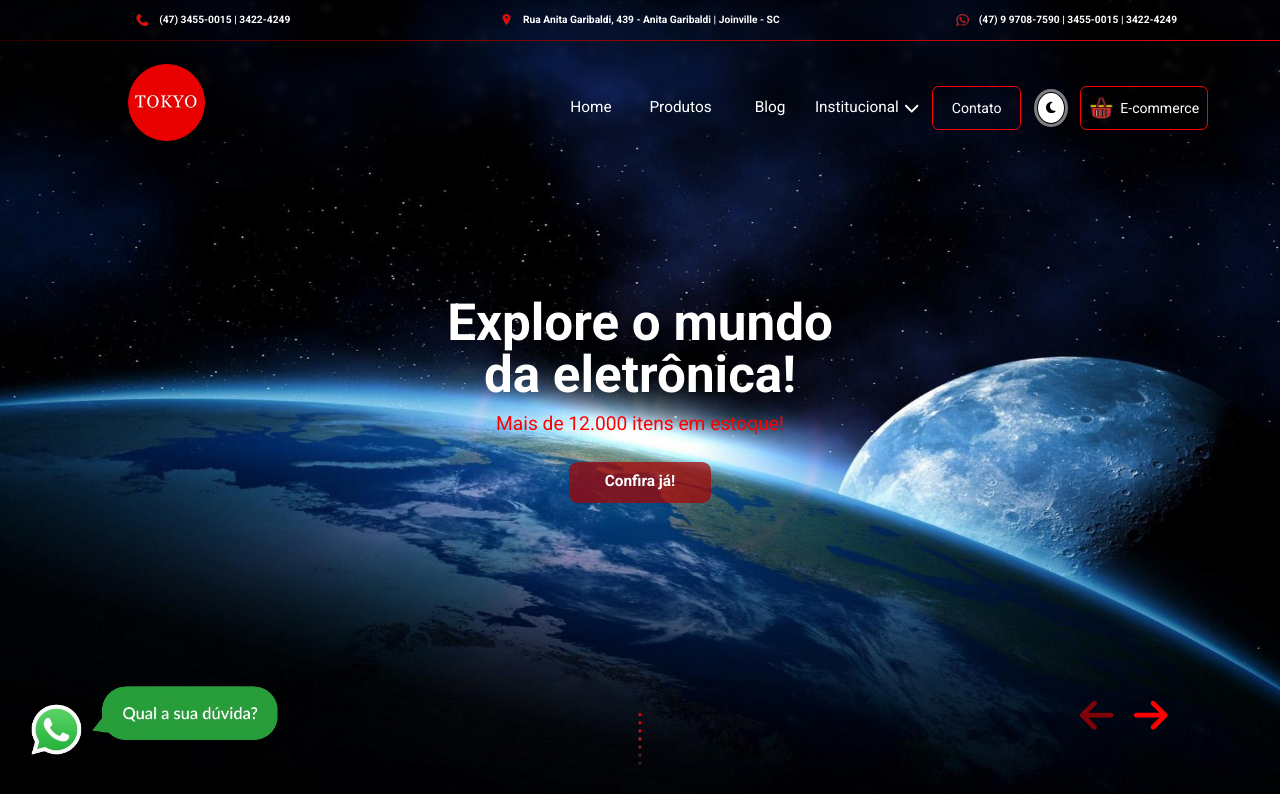
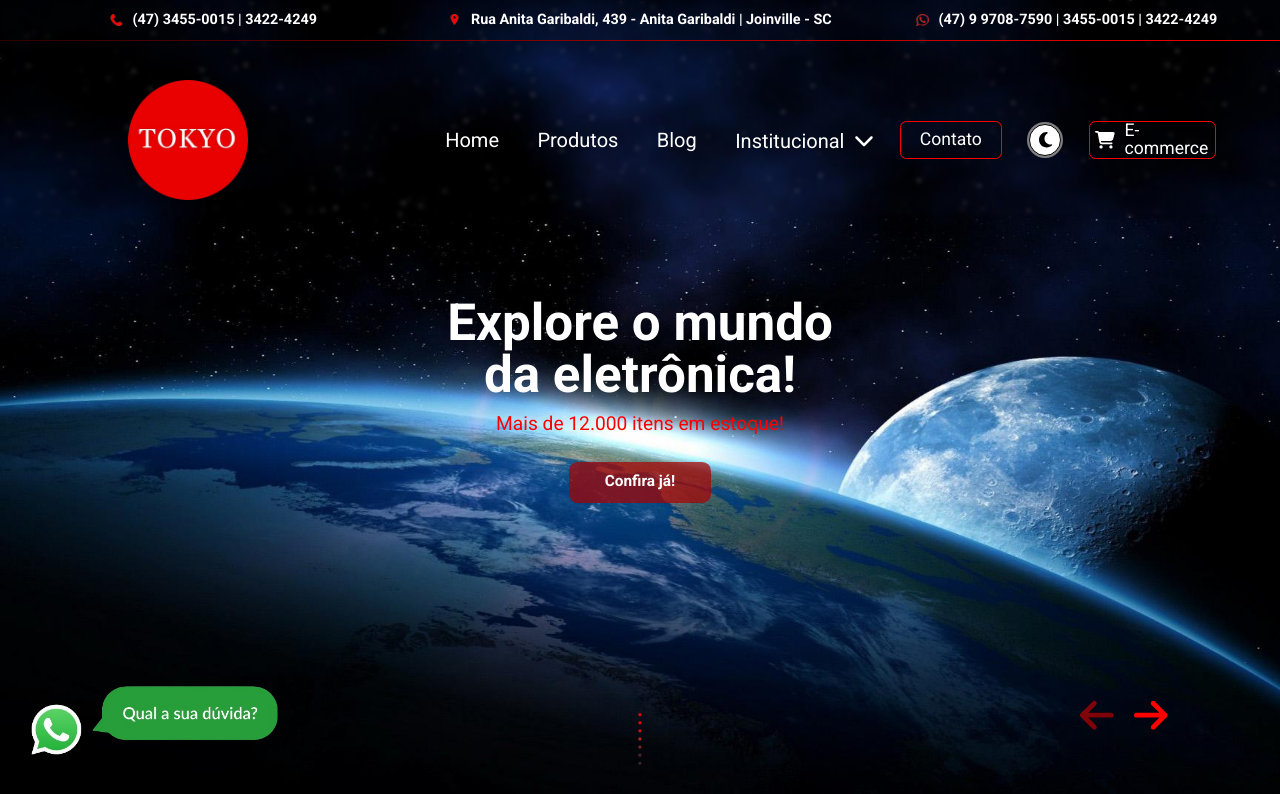
Before and after one commit to WesleySardi/projeto-TokyoComponentesLTDA, a React (Create React App) app: page /home in a window 1280 px wide. Shown: the top 794 px of the page. Built offline with nearby package versions, Linux system fonts and the light colour scheme.

Commit message:
Polimento nos componentes que compoem o Header.

```diff
--- a/src/App.js
+++ b/src/App.js
@@ -1,10 +1,13 @@
 import React from 'react';
 import { BrowserRouter as Router, Routes, Route } from 'react-router-dom'; // Certifique-se de usar BrowserRouter se estiver usando a versão 6 do React Router
+import { ThemeProvider } from 'styled-components'; // Adicione esta linha
 
 import GlobalStyles from './globalstyles/GlobalStyles'; // Importe seus estilos globais
 
 // Components
 import Header from './components/header/Header';
+
+import theme from './globalstyles/theme';
 
 // Importe suas páginas aqui
 import Home from './pages/Home';
@@ -12,17 +15,15 @@ import Home from './pages/Home';
 function App() {
 
   return (
-    <div>
-      <GlobalStyles /> {/* Aplica os estilos globais */}
-      <Router> {/* Use Router em volta de Routes */}
+    <ThemeProvider theme={theme}>
+      <GlobalStyles />
+      <Router>
         <Header />
-        {/*<div style={{ paddingTop: '17vh', backgroundColor: "white" }}>*/}
         <Routes>
           <Route path="/home" element={<Home />} />
         </Routes>
-        {/*</div>*/}
       </Router>
-    </div>
+    </ThemeProvider>
   );
 }
 
--- a/src/components/header/Header.jsx
+++ b/src/components/header/Header.jsx
@@ -7,64 +7,12 @@ import { faCartShopping, faChevronDown } from '@fortawesome/free-solid-svg-icons
 import { faSun, faMoon } from '@fortawesome/free-solid-svg-icons';
 import TopBar from './TopBar';
 
-const StyledContainer = styled.div`
-display: flex;
-justify-content: center;
-align-items: center;
-width: 20%;
-margin: 0 1vw;
-`;
-
 const fadeIn = keyframes`
   from {
     opacity: 0;
   }
   to {
     opacity: 1;
-}
-`;
-
-const ComboBoxContainer = styled.div`
-position: relative;
-display: inline-block;
-
-&:hover {
-  ul {
-    display: block;
-    animation: ${fadeIn} 0.2s ease;
-  }
-  button {
-    color: #d35400;
-    transition: color 0.3s ease;
-  }
-}
-`;
-
-const ComboBoxList = styled.ul`
-position: absolute;
-display: none;
-background-color: #f9f9f9;
-min-width: 170px;
-box-shadow: 0px 8px 16px 0px rgba(0, 0, 0, 0.5);
-z-index: 1;
-border-radius: 0.5vw;
-
-&:hover {
-  display: block;
-}
-`;
-
-const ComboBoxListItem = styled(Link)`
-font-size: 1.1rem;
-display: block;
-padding: 12px 16px;
-text-align: left;
-cursor: pointer;
-border-radius: 0.5vw;
-text-decoration: none;
-
-&:hover {
-  background-color: #ddd;
   }
 `;
 
@@ -98,18 +46,6 @@ const expandForDarkMode = keyframes`
     }
   `;
 
-const expandForDarkModeTopZero = keyframes`
-    0% {
-      height: 17vh;
-    }
-    75% {
-      height: 100vh;
-    }
-    100% {
-      height: 0vh;
-    }
-  `;
-
 const fadeInForDarkMode = keyframes`
     from {
         background-color: rgba(255, 255, 255, 0.6);
@@ -126,47 +62,6 @@ const fadeOutForDarkMode = keyframes`
     to {
       background-color: rgba(255, 255, 255, 0.6);
     }
-`;
-
-const HeaderStyle = styled.div`
-    width: 100%;
-    display: flex;
-  `;
-
-const ImgStyleLogo = styled.img`
-    /*width: 5vw,
-    padding: 4vh,
-    opacity: 1*/
-`;
-
-const StyledDiv = styled.div`
-    display: flex;
-    flex-direction: column;
-    justify-content: center;
-    align-items: center;
-  `;
-
-const StyledList = styled.ul`
-    list-style-type: none;
-    display: flex;
-    flex-direction: row;
-    justify-content: center;
-    align-items: center;
-    z-index: 1;
-  `;
-
-const Icon = styled(FontAwesomeIcon)`
-    margin-right: 10px;
-  `;
-
-const StyledIcon = styled.img`
-    width: 2rem;
-    height: auto;
-    margin-right: 5%;
-  `;
-
-const IconComboBox = styled(FontAwesomeIcon)`
-    margin-left: 5px;
 `;
 
 const rotateAnimation = keyframes`
@@ -187,20 +82,108 @@ const rotateAnimation = keyframes`
     }
   `;
 
+const StyledContainer = styled.div`
+  align-items: center;
+  display: flex;
+  justify-content: center;
+  margin: 0 2vw;
+`;
+
+const ComboBoxContainer = styled.div`
+  display: inline-block;
+  position: relative;
+
+  &:hover {
+    ul {
+      display: block;
+      animation: ${fadeIn} 0.2s ease;
+    }
+    button {
+      color: #d35400;
+      transition: color 0.3s ease;
+    }
+  }
+`;
+
+const ComboBoxList = styled.ul`
+  background-color: #f9f9f9;
+  border-radius: 0.5vw;
+  box-shadow: 0px 8px 16px 0px rgba(0, 0, 0, 0.5);
+  display: none;
+  position: absolute;
+  width: 11vw;
+  z-index: 1;
+
+  &:hover {
+    display: block;
+  }
+`;
+
+const ComboBoxListItem = styled(Link)`
+  border-radius: 0.5vw;
+  cursor: pointer;
+  display: block;
+  font-size: 2.2vh;
+  padding: 12px 16px;
+  text-align: left;
+  text-decoration: none;
+
+  &:hover {
+    background-color: #ddd;
+  }
+`;
+
+const HeaderStyle = styled.div`
+    display: flex;
+  `;
+
+const ImgStyleLogo = styled.img`
+`;
+
+const StyledDiv = styled.div`
+    align-items: end;
+    display: flex;
+    flex-direction: column;
+    justify-content: center;
+    width: 100%;
+  `;
+
+const StyledList = styled.ul`
+    align-items: center;
+    display: flex;
+    flex-direction: row;
+    justify-content: center;
+    list-style-type: none;
+    z-index: 1;
+  `;
+
+const Icon = styled(FontAwesomeIcon)`
+    margin-right: 10px;
+  `;
+
+const StyledIcon = styled.img`
+    margin-right: 5%;
+    height: auto;
+    width: 2rem;
+  `;
+
+const IconComboBox = styled(FontAwesomeIcon)`
+    margin-left: 5px;
+  `;
+
 const DarkModeIcon = styled(FontAwesomeIcon)`
-    font-size: 1rem;
     ${props =>
     props.rotate &&
     css`
           animation: ${rotateAnimation} 0.3s linear;
     `};
+    font-size: 2.2vh;
   `;
 
 const ExpandedHeaderContainer = styled.div`
+    background-color: transparent;
+    height: 17vh;
     position: fixed;
-    height: 17vh;
-    width: 100vw;
-    background-color: transparent;
     z-index: 1000;
 `;
 
@@ -212,23 +195,6 @@ function Header() {
   const [isAtTheBannerRange, setIsAtTheBannerRange] = useState(true);
 
   const [rotateIcon, setRotateIcon] = useState(false);
-
-  const [tokyoLogo] = useState('/img/tokyoLogo.png');
-
-  const [tokyoLogoStyleZeroOpacity] = useState({
-    width: '5vw',
-    padding: '4vh 4vh 4vh 5vw',
-    opacity: 0
-  });
-
-  const [tokyoLogoStyleAtTop] = useState({
-    position: 'absolute',
-    width: '6vw',
-    height: 'auto',
-    top: '8vh',
-    left: '10vw',
-    opacity: 1
-  });
 
   const [retract, setRetract] = useState(false);
 
@@ -321,12 +287,6 @@ function Header() {
   };
 
   const BackgroundStyle = styled.div`
-    background-color: ${isAtTop ? `rgba(0, 0, 0, 0)` : `rgba(255, 255, 255, 0.6)`};
-    height: 17vh;
-    width: 100vw;
-    display: flex;
-    justify-content: left;
-    z-index: 1000;
   animation:
     ${isAtTop ? 'none' :
       isDarkModeAnimationRunning && isAtTop ? 'none' :
@@ -336,20 +296,14 @@ function Header() {
               (isAtTheBannerRange ? expandAnimation :
                 (retract ? retractAnimation : expandAnimation)))
     } 0.2s forwards;
+    background-color: ${isAtTop ? `rgba(0, 0, 0, 0)` : `rgba(255, 255, 255, 0.6)`};
+    display: flex;
+    height: 100%;
+    width: 100vw;
   `;
 
   const BackgroundStyleBlur = styled.div`
-    z-index: -1;
-    height: 17vh;
-
     &::before {
-      content: '';
-      position: absolute;
-      height: 100%;
-      width: 100vw;
-      background-color: ${isAtTop ? 'rgba(0, 0, 0, 0)' : 'rgba(255, 255, 255, 0.6)'};
-      backdrop-filter: blur(3px);
-      -webkit-backdrop-filter: blur(3px);
       animation:
       ${isAtTop ? 'none' :
       isDarkModeAnimationRunning && isAtTop ? 'none' :
@@ -367,32 +321,36 @@ function Header() {
       !isAtTop && isDarkModeAnimationRunning && !isDarkMode ? fadeInForDarkMode :
         !isAtTop && !isDarkModeAnimationRunning ? 'none' : 'none'
     )} 1.5s forwards;
+      background-color: ${isAtTop ? 'rgba(0, 0, 0, 0)' : 'rgba(255, 255, 255, 0.6)'};
+      backdrop-filter: blur(2px);
+      content: '';
+      height: 160%;
+      position: absolute;
+      -webkit-backdrop-filter: blur(2px);
+      width: 100vw;
+      z-index: -1;
     }
   `;
 
   const StyledListItem = styled(Link)`
-    font-size: 1.2rem;
+    color: ${isAtTop ? 'rgba(255, 255, 255, 1)' : 'color: rgba(0, 0, 0, 1)'};
+    font-size: 2.5vh;
     text-align: center;
-    color: black;
-    width: 7vw;
     text-decoration: none;
-    ${isAtTop ? `color: rgba(255, 255, 255, 1);` : `color: rgba(0, 0, 0, 1);`}
+    margin-right: 3vw;
   `;
 
   const StyledListItemAndIcon = styled(Link)`
-  display: flex;
     align-items: center;
-  justify-content: center;
-  font-size: 1.1rem;
-  text-align: center;
-  padding: 5px;
-  color: black;
-  width: 9vw;
-  height: 4vh;
-  text-decoration: none;
-  ${isAtTop ? `color: rgba(255, 255, 255, 1);` : `color: rgba(0, 0, 0, 1);`}
     border: 1px solid red;
     border-radius: 0.5vw;
+    color: ${isAtTop ? 'rgba(255, 255, 255, 1)' : 'color: rgba(0, 0, 0, 1)'};
+    display: flex;
+    font-size: 2.2vh;
+    height: 2vw;
+    justify-content: center;
+    padding: 5px;
+    width: 9vw;
 
     &:hover {
       background-color: red;
@@ -400,21 +358,17 @@ function Header() {
     }
   `;
 
-
   const StyledContactItem = styled(Link)`
+    align-items: center;
+    border: 1px solid red;
+    border-radius: 0.5vw;
+    color: ${isAtTop ? 'rgba(255, 255, 255, 1)' : 'rgba(0, 0, 0, 1)'};
     display: flex;
-  align-items: center;
+    font-size: 2.2vh;
+    height: 2vw;
     justify-content: center;
-  font-size: 1.1rem;
-  text-align: center;
-  color: black;
     padding: 5px;
     width: 7vw;
-  height: 4vh;
-  text-decoration: none;
-  ${isAtTop ? `color: rgba(255, 255, 255, 1);` : `color: rgba(0, 0, 0, 1);`}
-  border: 1px solid red;
-  border-radius: 0.5vw;
 
     &:hover {
       background-color: red;
@@ -423,34 +377,30 @@ function Header() {
   `;
 
   const ComboBoxButton = styled.button`
-  font-size: 1.2rem;
     background-color: transparent;
-  color: black;
-  border: none;
+    color: ${isAtTop ? 'rgba(255, 255, 255, 1)' : 'rgba(0, 0, 0, 1)'};
     cursor: pointer;
-  display: flex;
-  ${isAtTop ? `color: rgba(255, 255, 255, 1);` : `color: rgba(0, 0, 0, 1);`}
+    font-size: 2.5vh;
   `;
 
   const DarkModeContainer = styled.div`
     background-color: ${props => (props.isDarkMode ? '#EEA200' : isAtTop ? 'grey' : 'black')};
-    padding: 1px;
-    margin-left: 1vw;
     border: 2px solid transparent;
     border-radius: 50%;
+    height: 2.5vw;
+    margin-left: 2vw;
     width: 2.5vw;
-    height: 4vh;
   `;
 
   const DarkModeButton = styled.button`
     background-color: ${props => (props.isDarkMode ? '#EEA200' : isAtTop ? 'white' : 'black')};
+    border: 1px solid ${props => (props.isDarkMode ? 'white' : isAtTop ? 'black' : 'white')};
+    border-radius: 50%;
     color: ${isDarkModeAnimationRunning ? (props => (props.isDarkMode ? 'white' : isAtTop ? 'black' : 'white')) : (props => (props.isDarkMode ? 'white' : isAtTop ? 'black' : 'white'))};
-    border: 1px solid ${props => (props.isDarkMode ? 'white' : isAtTop ? 'black' : 'white')};
+    cursor: pointer;
+    height: 100%;
+    transition: background-color 0.3s ease;
     width: 100%;
-    height: 100%;
-    cursor: pointer;
-    transition: background-color 0.3s ease;
-    border-radius: 50%;
 
     ${DarkModeContainer}:hover & {
       background-color: ${props => (props.isDarkMode ? '#DE9800' : '#323232')};
@@ -464,10 +414,10 @@ function Header() {
       <BackgroundStyle>
         <BackgroundStyleBlur />
         <HeaderStyle>
-          <ImgStyleLogo src={tokyoLogo} alt="ZloLogo" style={isAtTop ? tokyoLogoStyleAtTop : tokyoLogoStyleZeroOpacity} />
+          <ImgStyleLogo src={'/img/tokyoLogo.png'} alt="ZloLogo" style={isAtTop ? { position: 'absolute', width: '15vh', height: 'auto', top: '10vh', left: '10vw', opacity: 1 } : { opacity: 0 }} />
         </HeaderStyle>
         <StyledDiv>
-          <StyledList style={isAtTop ? { padding: '10vh 5vw 0 0' } : { padding: '0 5vw 0 0' }}>
+          <StyledList style={isAtTop ? { padding: '18vh 5vw 0 0' } : { padding: '0 5vw 0 0' }}>
             <StyledListItem to="/">Home</StyledListItem>
             <StyledListItem to="/">Produtos</StyledListItem>
             <StyledListItem to="/">Blog</StyledListItem>
@@ -491,8 +441,8 @@ function Header() {
               </DarkModeContainer>
             </StyledContainer>
             <StyledListItemAndIcon to="/">
-              <StyledIcon src="../img/EcommerceIcon.png"/>
-              {/*<Icon icon={faCartShopping} />*/}
+              {/*<StyledIcon src="../img/EcommerceIcon.png" />*/}
+              <Icon icon={faCartShopping} />
               E-commerce
             </StyledListItemAndIcon>
           </StyledList>
--- a/src/components/header/TopBar.jsx
+++ b/src/components/header/TopBar.jsx
@@ -2,38 +2,38 @@ import React from 'react';
 import styled from 'styled-components';
 
 const HeaderContainer = styled.div`
+  border-bottom: 1px solid red;
+  border-image: linear-gradient(to right, #2C0001, red) 1;
+  display: flex;
+  height: 5vh;
   position: absolute;
   top: 0;
   width: 100vw;
-  height: 5vh;
-  display: flex;
   z-index: 1000;
-  border-bottom: 1px solid red;
-  border-image: linear-gradient(to right, #2C0001, red) 1;
 `;
 
 const Section = styled.div`
-  width: 33.33%;
+  align-items: center;
   display: flex;
   justify-content: center;
-  align-items: center;
+  width: 33.33%;
 `;
 
 const Content = styled.div`
+  align-items: center;
   display: flex;
-  align-items: center;
 `;
 
 const Image = styled.img`
-  width: 1vw;
   height: auto;
   margin-right: 10px;
+  width: 1vw;
 `;
 
 const Text = styled.span`
-  font-size: 0.8rem;
+  color: white;
+  font-size: 1.8vh;
   font-weight: bold;
-  color: white;
 `;
 
 const TopBar = () => {
--- /dev/null
+++ b/src/globalstyles/theme.js
@@ -0,0 +1,47 @@
+const theme = {
+    colors: {
+      primary: '#3498db',
+      secondary: '#2ecc71',
+      danger: '#e74c3c',
+      warning: '#f1c40f',
+      success: '#2ecc71',
+      info: '#3498db',
+      light: '#ecf0f1',
+      dark: '#34495e',
+      white: '#ffffff',
+      black: '#000000',
+    },
+    fonts: {
+      sizes: {
+        small: '12px',
+        medium: '16px',
+        large: '24px',
+        xlarge: '32px',
+      },
+      family: {
+        primary: '"Roboto", sans-serif',
+        secondary: '"Open Sans", sans-serif',
+        tertiary: ''
+      },
+    },
+    spacing: {
+      xsmall: '4px',
+      small: '8px',
+      medium: '16px',
+      large: '24px',
+      xlarge: '32px',
+    },
+    borders: {
+      radius: {
+        small: '4px',
+        medium: '8px',
+        large: '16px',
+      },
+      widths: {
+        thin: '1px',
+        thick: '2px',
+      },
+    },
+  };
+
+  export default theme;
--- a/src/pages/Home.jsx
+++ b/src/pages/Home.jsx
@@ -43,7 +43,7 @@ function Home() {
       <Cards />
       <Banner link={'/'} image={'../img/banner.png'} />
       <CardCarousel />
-      <FormBanner />
+      <FormBanner />{/*Isso que ta quebrando tudo o overflow*/}
       <OptionsFooter />
       {/*<SolutionsCards />*/}
       <Footer />
```
Lines whose indentation alone changed are shown as unchanged.
